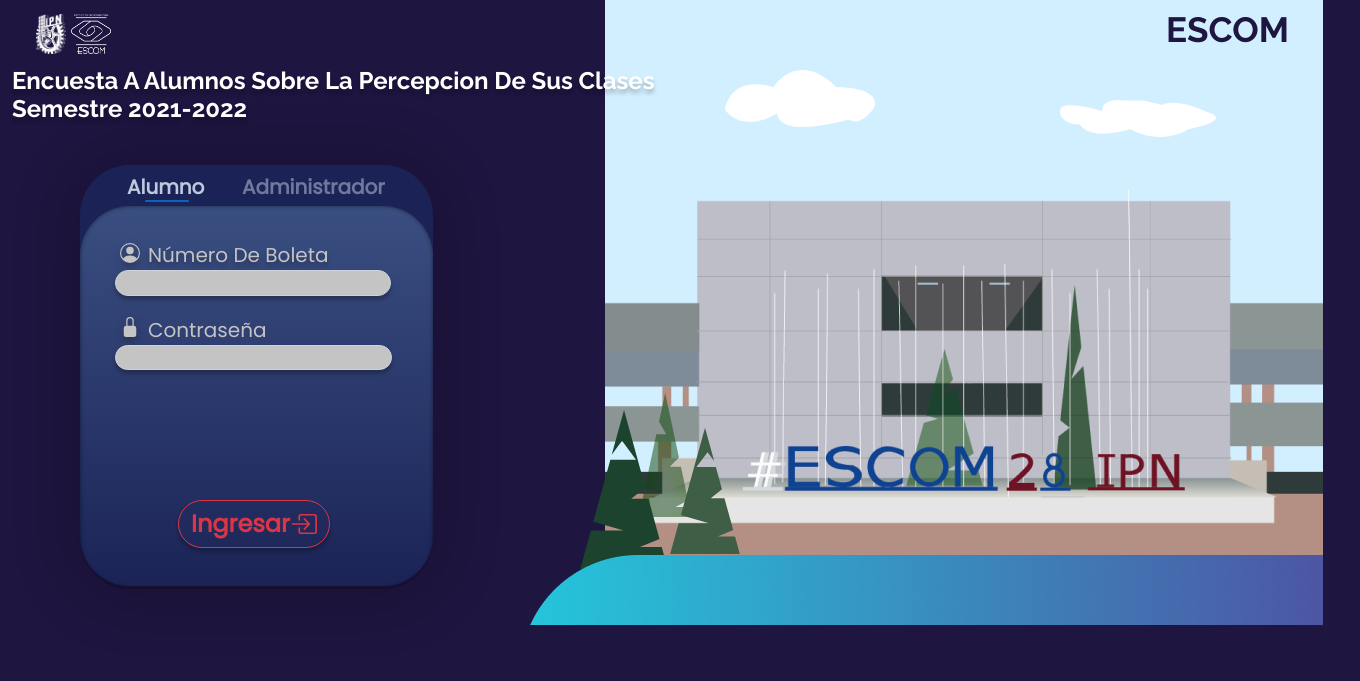
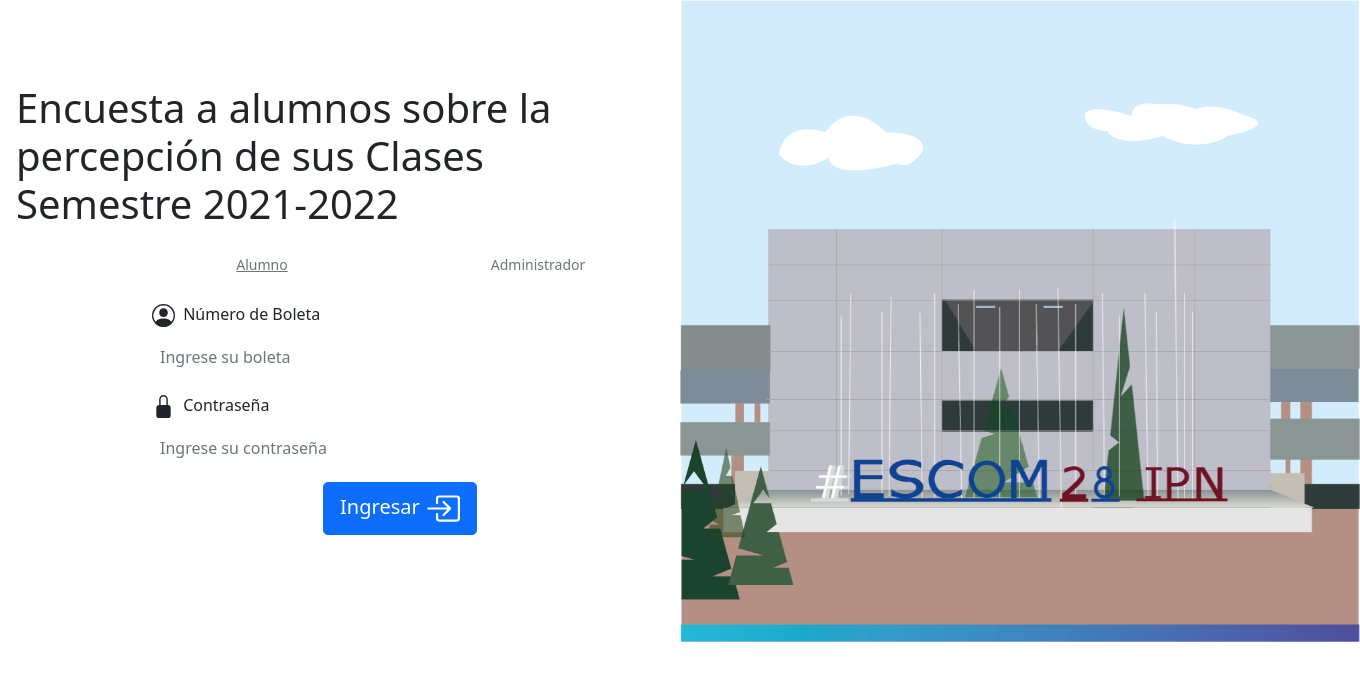
Before and after one commit to HatshepsutS/TDA-Proyecto, a PHP site: page / in a window 1360 px wide. Shown: the top 681 px of the page. Run offline with PHP 8.4, Linux system fonts and the light colour scheme.

Commit message:
Termine pantalla alumno
aleluya

```diff
--- a/tda-proyecto/css/ayudaaa.css
+++ b/tda-proyecto/css/style.css
@@ -30,8 +30,10 @@
 }
 .cuadro1{
     background: rgba(23, 69, 138, 0.29);
+    width: 400px;
     box-shadow: 0px 4px 65px rgba(0, 0, 0, 0.25);
     border-radius: 50px;
+
 }
 .cuadro2{
     background: linear-gradient(180deg, rgba(71, 97, 147, 0.7) 0%, rgba(71, 97, 147, 0) 100%);
--- a/tda-proyecto/index.html
+++ b/tda-proyecto/index.html
@@ -4,63 +4,54 @@
   <meta charset="UTF-8">
   <meta http-equiv="X-UA-Compatible" content="IE=edge">
   <meta name="viewport" content="width=device-width, initial-scale=1.0">
-    <title>ESCOM - Encuesta Semestre </title>
-    <link rel="stylesheet" href="css/css/bootstrap.min.css">
-    <link rel="stylesheet" href="css/estiloprueba.css">
+  <title>Ayuda-Encuesta</title>
+  <link rel="stylesheet" href="./css/css/bootstrap.min.css">
+  <link rel="stylesheet" href="./css/ayudaaa.css">
+  <link rel="preconnect" href="https://fonts.googleapis.com">
   <link rel="preconnect" href="https://fonts.gstatic.com" crossorigin>
-    <link rel="preconnect" href="https://fonts.googleapis.com">
-    <link href="https://fonts.googleapis.com/css2?family=Poppins&family=Raleway:wght@700&display=swap" rel="stylesheet">
-
+  <link href="https://fonts.googleapis.com/css2?family=Poppins:wght@400;600&family=Raleway:wght@700&display=swap" rel="stylesheet">
 
 </head>
-<body class="section-1">
-  <div class="container-fluid">
-    <div class="row">
-      <nav class="navbar navbar-dark">
-        <div class="container-fluid">
-          <a class="navbar-brand ml-md-auto" href="#">
-            <img src="./img2/logo-poli-blanco.png" alt="" width="30" height="40" class="d-inline-block align-text-top">
-            <img src="./img2/logoESCOMBlanco.png   " alt="" width="40" height="40" class="d-inline-block align-text-top">
-            <a class="nav-item nav-link ml-auto escom">ESCOM</a>
-          </a>
+<body class="fondo">
+  <section">
+    <div class="row g-0">
+      <div class="col-lg-6 ">
+        <div class="px-lg-3 pt-lg-2 pb-lg-3 ">
+          <img src="./img2/ipn1.png" alt="img-fluid">
+          <img src="./img2/logoEscom2.png" alt="img-fluid">
         </div>
-      </nav>
-      <div class="col-sm-12 col-md-6 col-lg-6">
-        <div class="row">
-          <h1 class="titulo1 ">Encuesta a alumnos sobre la percepcion de sus Clases Semestre 2021-2022 </h1>
+        <div class="px-lg-3 py-lg-2 p-4 order-2 order-sm-2 order-md-1">
+          <h1 class="titulo1 mb-4">Encuesta a alumnos sobre la percepción de sus Clases Semestre 2021-2022 </h1>
+          <div class="row cuadro1 offset-sm-2 justify-content-center align-items-center ">
+            <div class="col-6 text-center">
+              <a href="#" class="form-text prendido">Alumno</a>
             </div>
-        <div class="row">
-          <div class=rec-chiquito></div>
-          <h5 class="prendido">Alumno</h5>
-          <h5 href="" class="apagado">Administrador</h5>
-          <div class="rec-1-atras"></div>
-          <div class="rec-2-adelante"></div>
-          <form class="row g-3 needs-validation" novalidate>
-            <div class="col-md-12">
-              <svg xmlns="http://www.w3.org/2000/svg" width="25" height="25" fill="currentColor" class="bi bi-person-circle icono1" viewBox="0 0 16 16">
+            <div class="col-6 text-center">
+              <a href="" class=" form-text text-muted text-decoration-none apagado">Administrador </a>
+            </div>
+
+          <form class="cuadro2 p-4">
+            <div class="mb-3 ">
+              <label for="exampleInputEmail1" class="form-label titulo2">
+                <svg xmlns="http://www.w3.org/2000/svg" width="31" height="31" fill="currentColor" class="bi bi-person-circle p-1" viewBox="0 0 16 16">
                   <path d="M11 6a3 3 0 1 1-6 0 3 3 0 0 1 6 0z"/>
                   <path fill-rule="evenodd" d="M0 8a8 8 0 1 1 16 0A8 8 0 0 1 0 8zm8-7a7 7 0 0 0-5.468 11.37C3.242 11.226 4.805 10 8 10s4.757 1.225 5.468 2.37A7 7 0 0 0 8 1z"/>
                 </svg>
-              <label for="validationCustom01" class="form-label estilo1">Número de Boleta</label>
-              <input type="text" class="form-control barra1" id="validationCustom01">
-              <div class="valid-feedback">
-                Número de boleta inexistente
+                Número de Boleta</label>
+              <input type="email" class="form-control rec1pequeño border-0" placeholder="Ingrese su boleta" id="exampleInputEmail1" aria-describedby="emailHelp">
             </div>
-            </div>
-            <div class="col-md-12">
-              <svg xmlns="http://www.w3.org/2000/svg" width="16" height="16" fill="currentColor" class="bi bi-lock-fill icono2" viewBox="0 0 16 16">
+            <div class="mb-3">
+              <label for="exampleInputPassword1" class="form-label titulo2">
+                <svg xmlns="http://www.w3.org/2000/svg" width="31" height="31" fill="currentColor" class="bi bi-lock-fill p-1" viewBox="0 0 16 16">
                   <path d="M8 1a2 2 0 0 1 2 2v4H6V3a2 2 0 0 1 2-2zm3 6V3a3 3 0 0 0-6 0v4a2 2 0 0 0-2 2v5a2 2 0 0 0 2 2h6a2 2 0 0 0 2-2V9a2 2 0 0 0-2-2z"/>
                 </svg>
-              <label for="inputPassword4" class="form-label estilo2">Contraseña</label>
-              <input type="password" class="form-control barra2" id="inputPassword4"  >
-              <div class="valid-feedback">
-                Contraseña incorrecta!
+                Contraseña</label>
+              <input type="password" class="form-control rec1pequeño border-0" placeholder="Ingrese su contraseña" id="exampleInputPassword1">
             </div>
-            </div>
-            <div class="col-12">
-              <button class="btn btn-outline-danger boton1" type="submit">
+            <div class="text-center">
+              <button type="submit" class="btn btn-lg btn-primary ">
                 Ingresar
-                <svg xmlns="http://www.w3.org/2000/svg" width="16" height="16" fill="currentColor" class="bi bi-box-arrow-in-right icono3" viewBox="0 0 16 16">
+                <svg xmlns="http://www.w3.org/2000/svg" width="35 " height="35" fill="currentColor" class="bi bi-box-arrow-in-right" viewBox="0 0 16 16">
                   <path fill-rule="evenodd" d="M6 3.5a.5.5 0 0 1 .5-.5h8a.5.5 0 0 1 .5.5v9a.5.5 0 0 1-.5.5h-8a.5.5 0 0 1-.5-.5v-2a.5.5 0 0 0-1 0v2A1.5 1.5 0 0 0 6.5 14h8a1.5 1.5 0 0 0 1.5-1.5v-9A1.5 1.5 0 0 0 14.5 2h-8A1.5 1.5 0 0 0 5 3.5v2a.5.5 0 0 0 1 0v-2z"/>
                   <path fill-rule="evenodd" d="M11.854 8.354a.5.5 0 0 0 0-.708l-3-3a.5.5 0 1 0-.708.708L10.293 7.5H1.5a.5.5 0 0 0 0 1h8.793l-2.147 2.146a.5.5 0 0 0 .708.708l3-3z"/>
                 </svg>
@@ -69,21 +60,22 @@
           </form>
         </div>
         </div>
-      <aside class="col-sm-12 ">
-        <div class="imagescom"></div>
-        <div class="azul"></div>
-        <div class="arbol3"></div>
-        <div class="arbol1"></div>
-        <div class="arbol2"></div>
-        <div class="piso"></div>
-        <div class="diosito"></div>
-        <div class="nube1"></div>
-        <div class="nube2"></div>
 
+      </div>
+      <div class="col-lg-6 order-1 order-sm-1 order-md-2">
+        <div id="carouselExampleSlidesOnly" class="carousel slide" data-bs-ride="carousel">
+          <div class="carousel-inner">
+            <div class="carousel-item active">
+              <img src="./img2/Recurso 9yanopuedo.png" class="d-block w-100" alt="...">
+            </div>
 
-      </aside>
           </div>
         </div>
+
+      </div>
+    </div>
+  </section>
+
 
   <script src="css/js/bootstrap.bundle.min.js"></script>
 </body>
```
Also changed, not shown: tda-proyecto/ayuda.html (+6 -6 lines), tda-proyecto/jose jose, y la mamá de jose jose.html (added, +90 -0 lines), tda-proyecto/img2/Recurso 10EsteSI.png (added). Lines whose indentation alone changed are shown as unchanged.
